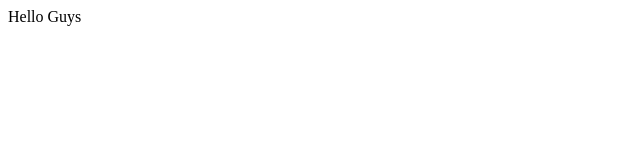
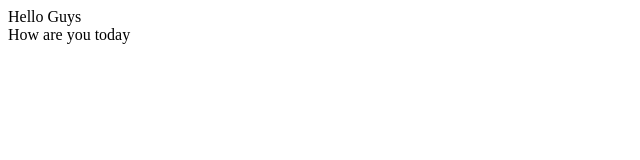
Before and after one commit to LessScrolL/demo-repo, a plain HTML site: page index.html in a window 1280 px wide. Shown: the whole page, without its empty margins (0-640 px from the left). Drawn offline with Linux system fonts and the light colour scheme.

Commit message:
Added some words in index.html

```diff
--- a/index.html
+++ b/index.html
@@ -1 +1,2 @@
 <div> Hello Guys </div>
+<div> How are you today </div>
```
